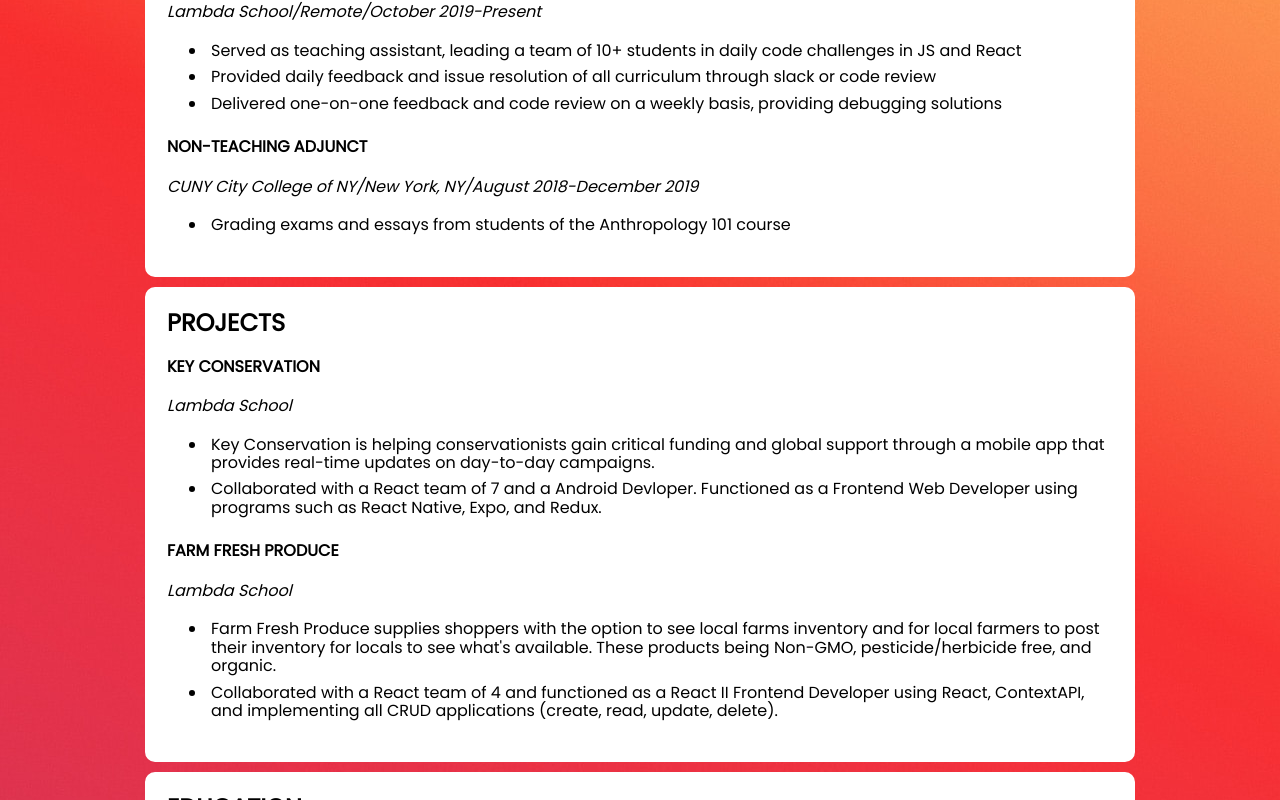
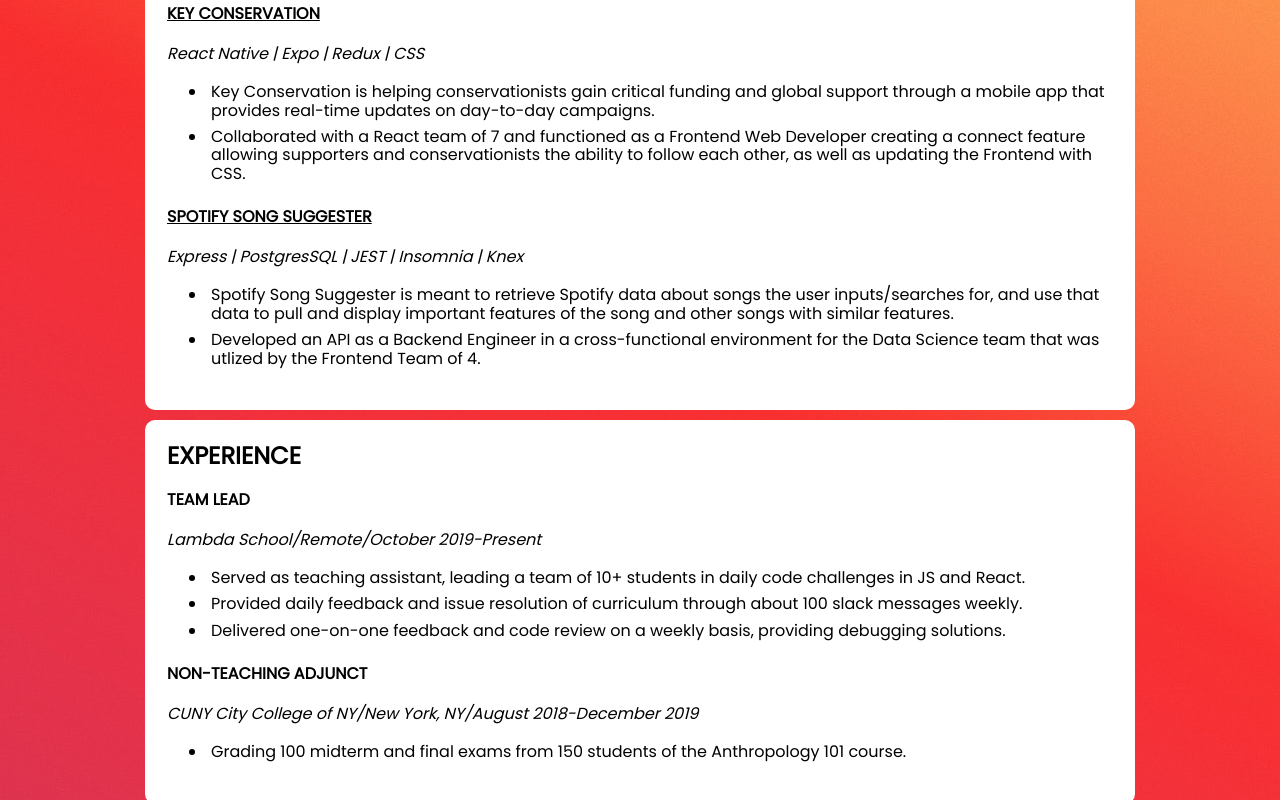
Before and after one commit to jasminekh96/portfolio, a React (Create React App) app in the folder portfolio-website/: page /resume in a window 1280 px wide. Shown: the part 420-1220 px from the top of the page. Built offline with nearby package versions, Linux system fonts and the light colour scheme.

Commit message:
fixed resume skills

```diff
--- a/portfolio-website/src/Components/Projects.js
+++ b/portfolio-website/src/Components/Projects.js
@@ -12,6 +12,7 @@ const Projects = () => {
 			<div className='projectsContainer'>
 				<div className='projectsCard'>
 					<h1 className='projectsTitle'>Key Conservation</h1>
+					<p className='projectStack'> React Native | Expo | Redux</p>
 					<a className='buttonLink' href='https://github.com/Lambda-School-Labs/key-conservation-mobile'>
 						View Code
 					</a>
@@ -39,6 +40,7 @@ const Projects = () => {
 			<div className='projectsContainer'>
 				<div className='projectsCard'>
 					<h1 className='projectsTitle'>Farm Fresh Produce</h1>
+					<p className='projectStack'> React | Context API | CRUD</p>
 					<a className='buttonLink' href='https://github.com/farmFreshProduce/frontEnd'>
 						View Code
 					</a>
@@ -70,6 +72,7 @@ const Projects = () => {
 			<div className='projectsContainer'>
 				<div className='projectsCard'>
 					<h1 className='projectsTitle'>Restaurant Passport </h1>
+					<p className='projectStack'> React | CSS | React Hook Form</p>
 					<a
 						className='buttonLink'
 						href='https://github.com/bw-restaurant-passport-1/Front-end/tree/master/restaurant-passport'>
@@ -102,6 +105,7 @@ const Projects = () => {
 			<div className='projectsContainer'>
 				<div className='projectsCard'>
 					<h1 className='projectsTitle'> Spotify Song Suggester</h1>
+					<p className='projectStack'> Express | PostgresSQL | JWT | Knex</p>
 					<a className='buttonLink' href='https://github.com/Spotify-Song-Suggester/Backend-SSS'>
 						View Code
 					</a>
--- a/portfolio-website/src/Components/Resume.js
+++ b/portfolio-website/src/Components/Resume.js
@@ -7,13 +7,14 @@ function Resume() {
 				<h1>JASMINE KASHEBOON KHOURY</h1>
 				<h4>FULL STACK WEB DEVELOPER</h4>
 				<div className='social'>
+					<div className='top-item'>
 						<div className='item'>
 							<i className='fas fa-phone-square-alt' />
-						<span>631.245.4439</span>
+							<span>631.245.4439 |</span>
 						</div>
 						<div className='item'>
 							<i className='fas fa-map-marker-alt' />
-						<span>Long Island, NY</span>
+							<span>Long Island, NY |</span>
 						</div>
 						<div className='item'>
 							<a href='mailto: jasminekh96@gmail.com'>
@@ -21,6 +22,7 @@ function Resume() {
 
 								<span>jasminekh96@gmail.com</span>
 							</a>
+						</div>
 					</div>
 					<div className='item'>
 						<a href='https://github.com/jasminekh96'>
@@ -49,47 +51,30 @@ function Resume() {
 					<section class='skill'>Express</section>
 					<section class='skill'>PostgresSQL</section>
 					<section class='skill'>JEST</section>
+					<section class='skill'>Knex</section>
 					<section class='skill'>Formik</section>
 					<section class='skill'>YUP</section>
 				</article>
 			</div>
 			<div className='card'>
-				<h2>EXPERIENCE</h2>
-				<article class='experience'>
-					<h4>TEAM LEAD</h4>
-					<p className='experienceInfo'>Lambda School/Remote/October 2019-Present</p>
-					<ul className='responsibilities'>
-						<li>
-							Served as teaching assistant, leading a team of 10+ students in daily code challenges in JS and React
-						</li>
-						<li>Provided daily feedback and issue resolution of all curriculum through slack or code review</li>
-						<li>Delivered one-on-one feedback and code review on a weekly basis, providing debugging solutions</li>
-					</ul>
-					<h4>NON-TEACHING ADJUNCT</h4>
-					<p className='experienceInfo'>CUNY City College of NY/New York, NY/August 2018-December 2019</p>
-					<ul className='responsibilities'>
-						<li>Grading exams and essays from students of the Anthropology 101 course</li>
-					</ul>
-				</article>
-			</div>
-			<div className='card'>
 				<h2>PROJECTS</h2>
 				<article class='project'>
-					<a className='linkProjects' href='https://github.com/Lambda-School-Labs/key-conservation-mobile'>
-						<h4>KEY CONSERVATION</h4>
+					<a href='https://github.com/Lambda-School-Labs/key-conservation-mobile'>
+						<h4 className='project-title'>KEY CONSERVATION</h4>
 					</a>
-					<p className='projectInfo'>Lambda School</p>
+					<p className='projectInfo'>React Native | Expo | Redux | CSS </p>
 					<ul className='info'>
 						<li>
 							Key Conservation is helping conservationists gain critical funding and global support through a mobile app
 							that provides real-time updates on day-to-day campaigns.
 						</li>
 						<li>
-							Collaborated with a React team of 7 and a Android Devloper. Functioned as a Frontend Web Developer using
-							programs such as React Native, Expo, and Redux.
+							Collaborated with a React team of 7 and functioned as a Frontend Web Developer creating a connect feature
+							allowing supporters and conservationists the ability to follow each other, as well as updating the
+							Frontend with CSS.
 						</li>
 					</ul>
-					<a href='https://github.com/farmFreshProduce/frontEnd'>
+					{/* <a href='https://github.com/farmFreshProduce/frontEnd'>
 					<h4>FARM FRESH PRODUCE</h4>
 				</a>
 				<p className='projectInfo'>Lambda School</p>
@@ -103,21 +88,40 @@ function Resume() {
 						Collaborated with a React team of 4 and functioned as a React II Frontend Developer using React,
 						ContextAPI, and implementing all CRUD applications (create, read, update, delete).
 					</li>
-					</ul>
-					{/* <a className='linkProjects' href='https://github.com/Spotify-Song-Suggester/Backend-SSS'>
-						<h4>SPOTIFY SONG SUGGESTER</h4>
+				</ul> */}
+					<a href='https://github.com/Spotify-Song-Suggester/Backend-SSS'>
+						<h4 className='project-title'>SPOTIFY SONG SUGGESTER</h4>
 					</a>
-					<p className='projectInfo'>Lambda School</p>
+					<p className='projectInfo'>Express | PostgresSQL | JEST | Insomnia | Knex </p>
 					<ul className='info'>
 						<li>
-							This project is meant to retrieve Spotify data about songs the user inputs/searches for, and use that data
-							to pull and display important features of the song and other songs with similar features.
+							Spotify Song Suggester is meant to retrieve Spotify data about songs the user inputs/searches for, and use
+							that data to pull and display important features of the song and other songs with similar features.
 						</li>
 						<li>
-							Developed an API as a Backend Engineer in a cross-functional environment for the Data Science team using
-							Express, PostgresSQL, and JWT.
+							Developed an API as a Backend Engineer in a cross-functional environment for the Data Science team that
+							was utlized by the Frontend Team of 4.
 						</li>
-					</ul> */}
+					</ul>
+				</article>
+			</div>
+			<div className='card'>
+				<h2>EXPERIENCE</h2>
+				<article class='experience'>
+					<h4>TEAM LEAD</h4>
+					<p className='experienceInfo'>Lambda School/Remote/October 2019-Present</p>
+					<ul className='responsibilities'>
+						<li>
+							Served as teaching assistant, leading a team of 10+ students in daily code challenges in JS and React.
+						</li>
+						<li>Provided daily feedback and issue resolution of curriculum through about 100 slack messages weekly.</li>
+						<li>Delivered one-on-one feedback and code review on a weekly basis, providing debugging solutions.</li>
+					</ul>
+					<h4>NON-TEACHING ADJUNCT</h4>
+					<p className='experienceInfo'>CUNY City College of NY/New York, NY/August 2018-December 2019</p>
+					<ul className='responsibilities'>
+						<li>Grading 100 midterm and final exams from 150 students of the Anthropology 101 course.</li>
+					</ul>
 				</article>
 			</div>
 			<div className='card'>
@@ -132,5 +136,135 @@ function Resume() {
 		</div>
 	);
 }
+// 		<div className='container'>
+// 			{/* <header className='header'>
+// 				<h1>JASMINE KASHEBOON KHOURY</h1>
+// 				<h4>FULL STACK WEB DEVELOPER</h4>
+// 				<div className='social'>
+// 					<div className='item'>
+// 						<i className='fas fa-phone-square-alt' />
+// 						<span>631.245.4439</span>
+// 					</div>
+// 					<div className='item'>
+// 						<i className='fas fa-map-marker-alt' />
+// 						<span>Long Island, NY</span>
+// 					</div>
+// 					<div className='item'>
+// 						<a href='mailto: jasminekh96@gmail.com'>
+// 							<i className='fas fa-envelope' />
+
+// 							<span>jasminekh96@gmail.com</span>
+// 						</a>
+// 					</div>
+// 					<div className='item'>
+// 						<a href='https://github.com/jasminekh96'>
+// 							<i className='fab fa-github-square' />
+// 							<span>github.com/jasminekh96</span>
+// 						</a>
+// 					</div>
+// 					<div className='item'>
+// 						<a href='https://www.linkedin.com/in/jasmine-kasheboon-khoury/'>
+// 							<i className='fab fa-linkedin' />
+// 							<span>linkedin.com/in/jasmine-kasheboon-khoury</span>
+// 						</a>
+// 					</div>
+// 				</div>
+// 			</header> */}
+// 			<div className='card'>
+// 				<h2>SKILLS AND LANGUAGES</h2>
+// 				<article class='skills'>
+// 					<section class='skill'> JavaScript </section>
+// 					<section class='skill'>NodeJS</section>
+// 					<section class='skill'>React Native</section>
+// 					<section class='skill'>HTML5</section>
+// 					<section class='skill'>CSS</section>
+// 					<section class='skill'>Redux</section>
+// 					<section class='skill'>React</section>
+// 					<section class='skill'>Express</section>
+// 					<section class='skill'>PostgresSQL</section>
+// 					<section class='skill'>JEST</section>
+// 					<section class='skill'>Formik</section>
+// 					<section class='skill'>YUP</section>
+// 				</article>
+// 			</div>
+// 			<div className='card'>
+// 				<h2>EXPERIENCE</h2>
+// 				<article class='experience'>
+// 					<h4>TEAM LEAD</h4>
+// 					<p className='experienceInfo'>Lambda School/Remote/October 2019-Present</p>
+// 					<ul className='responsibilities'>
+// 						<li>
+// 							Served as teaching assistant, leading a team of 10+ students in daily code challenges in JS and React
+// 						</li>
+// 						<li>Provided daily feedback and issue resolution of all curriculum through slack or code review</li>
+// 						<li>Delivered one-on-one feedback and code review on a weekly basis, providing debugging solutions</li>
+// 					</ul>
+// 					<h4>NON-TEACHING ADJUNCT</h4>
+// 					<p className='experienceInfo'>CUNY City College of NY/New York, NY/August 2018-December 2019</p>
+// 					<ul className='responsibilities'>
+// 						<li>Grading exams and essays from students of the Anthropology 101 course</li>
+// 					</ul>
+// 				</article>
+// 			</div>
+// 			<div className='card'>
+// 				<h2>PROJECTS</h2>
+// 				<article class='project'>
+// 					<a className='linkProjects' href='https://github.com/Lambda-School-Labs/key-conservation-mobile'>
+// 						<h4>KEY CONSERVATION</h4>
+// 					</a>
+// 					<p className='projectInfo'>Lambda School</p>
+// 					<ul className='info'>
+// 						<li>
+// 							Key Conservation is helping conservationists gain critical funding and global support through a mobile app
+// 							that provides real-time updates on day-to-day campaigns.
+// 						</li>
+// 						<li>
+// 							Collaborated with a React team of 7 and a Android Devloper. Functioned as a Frontend Web Developer using
+// 							programs such as React Native, Expo, and Redux.
+// 						</li>
+// 					</ul>
+// 					<a href='https://github.com/farmFreshProduce/frontEnd'>
+// 						<h4>FARM FRESH PRODUCE</h4>
+// 					</a>
+// 					<p className='projectInfo'>Lambda School</p>
+// 					<ul className='info'>
+// 						<li>
+// 							Farm Fresh Produce supplies shoppers with the option to see local farms inventory and for local farmers to
+// 							post their inventory for locals to see what's available. These products being Non-GMO, pesticide/herbicide
+// 							free, and organic.
+// 						</li>
+// 						<li>
+// 							Collaborated with a React team of 4 and functioned as a React II Frontend Developer using React,
+// 							ContextAPI, and implementing all CRUD applications (create, read, update, delete).
+// 						</li>
+// 					</ul>
+// 					{/* <a className='linkProjects' href='https://github.com/Spotify-Song-Suggester/Backend-SSS'>
+// 						<h4>SPOTIFY SONG SUGGESTER</h4>
+// 					</a>
+// 					<p className='projectInfo'>Lambda School</p>
+// 					<ul className='info'>
+// 						<li>
+// 							This project is meant to retrieve Spotify data about songs the user inputs/searches for, and use that data
+// 							to pull and display important features of the song and other songs with similar features.
+// 						</li>
+// 						<li>
+// 							Developed an API as a Backend Engineer in a cross-functional environment for the Data Science team using
+// 							Express, PostgresSQL, and JWT.
+// 						</li>
+// 					</ul> */}
+// 				</article>
+// 			</div>
+// 			<div className='card'>
+// 				<h2>EDUCATION</h2>
+// 				<article class='education'>
+// 					<h4>LAMBDA SCHOOL</h4>
+// 					<p className='educationInfo'>Full Stack Web Development/Remote/September 2019-Present</p>
+// 					<h4>CUNY City College of New York</h4>
+// 					<p className='educationInfo'>B.A Anthropology/New York, NY/May 2018</p>
+// 				</article>
+// 			</div>
+// 		</div>
+// 	);
+// }
 
 export default Resume;
--- a/portfolio-website/src/Normalized.css
+++ b/portfolio-website/src/Normalized.css
@@ -667,13 +667,17 @@ li {
 	flex-direction: column;
 	align-items: center;
 }
+.project-title {
+	text-decoration: underline;
+}
 .buttonLink {
 	font-size: .8rem;
 	padding: 10px;
 	margin-bottom: 5px;
 	border: 2px solid red;
 	border-radius: 8px;
-	display: inline-block;
+	display: flex;
+	flex-direction: row;
 	text-decoration: none;
 	color: white;
 	background-color: #e05839;
@@ -684,6 +688,15 @@ li {
 	font-size: 1.0rem;
 }
 .projectDesc {
+	color: black;
+	display: flex;
+	align-items: center;
+	flex-direction: column;
+	font-family: 'Poppins';
+	text-align: center;
+}
+.projectStack {
+	margin-top: 0;
 	color: black;
 	display: flex;
 	align-items: center;
```
Lines whose indentation alone changed are shown as unchanged.
